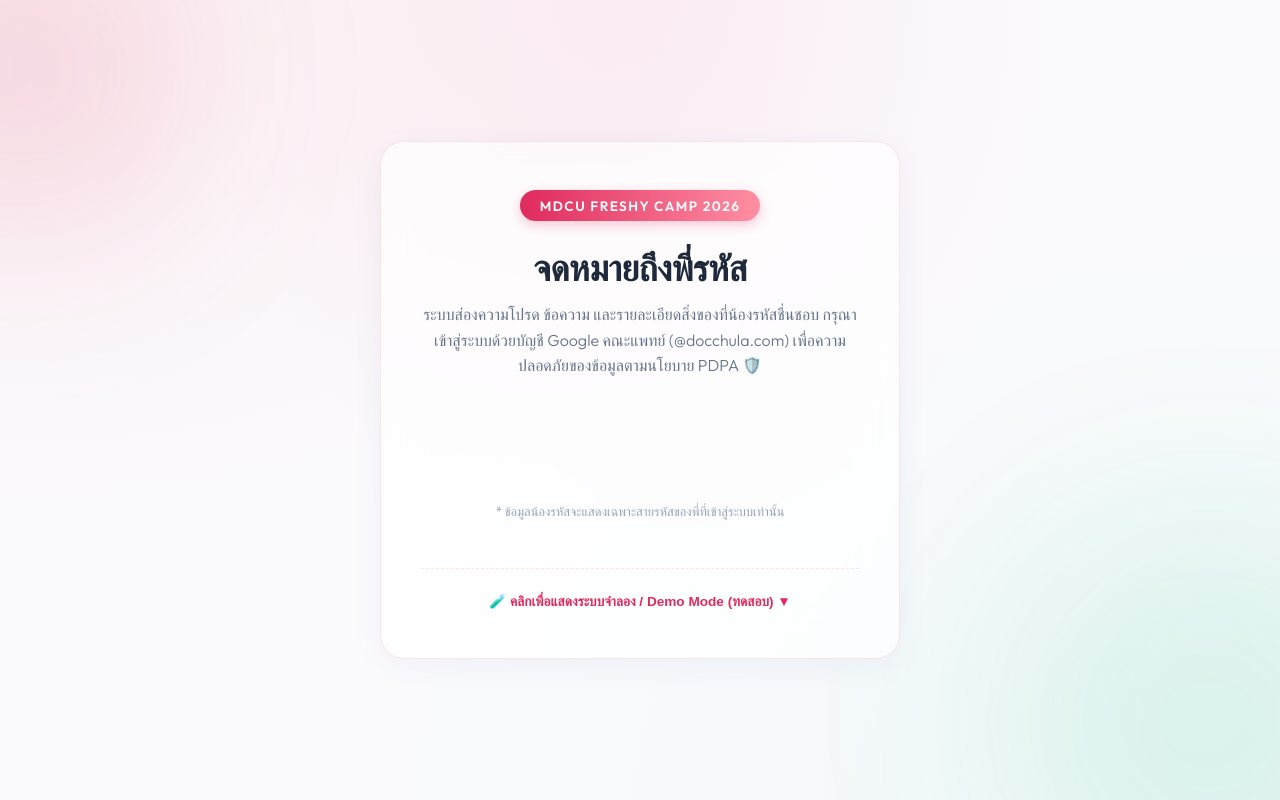
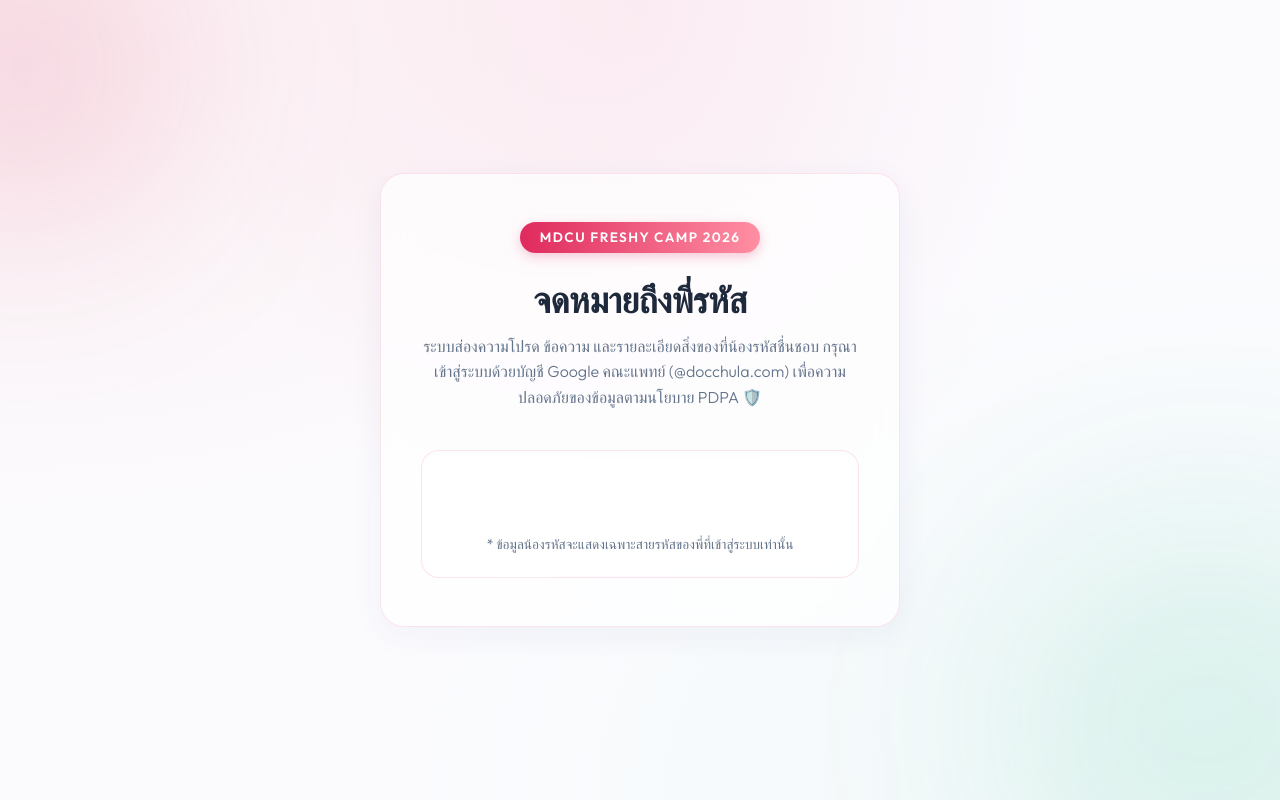
Before and after one commit to pawinner/freshy26-knowyournong82, a React (Vite) app: page / in a window 1280 px wide. Built offline with nearby package versions, Linux system fonts and the light colour scheme; a web font is replaced by a local one.

Commit message:
Enhance Google Sign-in integration with dynamic theming and improve data mapping resilience

```diff
--- a/src/App.tsx
+++ b/src/App.tsx
@@ -99,6 +99,21 @@ function App() {
     const scriptId = "google-gsi-client-script";
     let script = document.getElementById(scriptId) as HTMLScriptElement;
 
+    const mediaQuery = window.matchMedia("(prefers-color-scheme: dark)");
+
+    const renderGoogleButton = () => {
+      const btnContainer = document.getElementById("google-signin-button-container");
+      if (btnContainer && window.google) {
+        const isDarkMode = mediaQuery.matches;
+        window.google.accounts.id.renderButton(btnContainer, {
+          theme: isDarkMode ? "filled_black" : "outline",
+          size: "large",
+          shape: "pill",
+          width: 320
+        });
+      }
+    };
+
     const initGoogleSignIn = () => {
       if (isPlaceholderClientId) {
         console.warn("VITE_GOOGLE_CLIENT_ID not configured in .env file.");
@@ -117,6 +132,7 @@ function App() {
       try {
         window.google.accounts.id.initialize({
           client_id: clientId,
+          hd: "docchula.com", // Restricts Google Account Picker to @docchula.com domain
           callback: (response: any) => {
             const payload = decodeJwt(response.credential);
             if (payload && payload.email) {
@@ -132,18 +148,19 @@ function App() {
           }
         });
 
-        const btnContainer = document.getElementById("google-signin-button-container");
-        if (btnContainer) {
-          window.google.accounts.id.renderButton(btnContainer, {
-            theme: "outline",
-            size: "large",
-            width: 320
-          });
-        }
+        renderGoogleButton();
       } catch (err) {
         console.error("Google SSO initialization error:", err);
       }
     };
+
+    const handleThemeChange = () => {
+      if (window.google && !isPlaceholderClientId) {
+        renderGoogleButton();
+      }
+    };
+
+    mediaQuery.addEventListener("change", handleThemeChange);
 
     if (!script) {
       script = document.createElement("script");
@@ -160,38 +177,11 @@ function App() {
     } else if (window.google) {
       initGoogleSignIn();
     }
+
+    return () => {
+      mediaQuery.removeEventListener("change", handleThemeChange);
+    };
   }, [loggedInUser]);
-
-  // 3. Handle developer mock sign in bypass
-  const handleSignInMock = (email: string) => {
-    setIsLoading(true);
-    setErrorMessage(null);
-
-    const cleanEmail = email.toLowerCase().trim();
-
-    // Verify @docchula.com constraints for simulated logins
-    if (!cleanEmail.endsWith("@docchula.com") && cleanEmail !== "stranger@gmail.com") {
-      setErrorMessage("เข้าสู่ระบบไม่สำเร็จ: บัญชีจำลองต้องเป็น @docchula.com");
-      setIsLoading(false);
-      return;
-    }
-
-    if (cleanEmail === "stranger@gmail.com") {
-      setErrorMessage("เข้าสู่ระบบไม่สำเร็จ: ขออภัยด้วยครับ ระบบอนุญาตเฉพาะอีเมลคณะแพทย์ (@docchula.com) เท่านั้น");
-      setIsLoading(false);
-      return;
-    }
-
-    // Load from local mock data
-    setTimeout(() => {
-      const matches = mockFreshmen.filter(
-        (nong) => nong.pDocchula.toLowerCase().trim() === cleanEmail
-      );
-      setFreshmen(matches);
-      setLoggedInUser({ email: cleanEmail });
-      setIsLoading(false);
-    }, 500);
-  };
 
   const handleSignOut = () => {
     setLoggedInUser(null);
@@ -209,7 +199,6 @@ function App() {
         />
       ) : (
         <LandingPage
-          onSignInMock={handleSignInMock}
           isLoading={isLoading}
           errorMessage={errorMessage}
         />
--- a/src/components/LandingPage.tsx
+++ b/src/components/LandingPage.tsx
@@ -1,27 +1,14 @@
-import React, { useState } from "react";
+import React from "react";
 
 interface LandingPageProps {
-  onSignInMock: (email: string) => void;
   isLoading: boolean;
   errorMessage: string | null;
 }
 
 export const LandingPage: React.FC<LandingPageProps> = ({
-  onSignInMock,
   isLoading,
   errorMessage
 }) => {
-  const [showDemo, setShowDemo] = useState(false);
-
-  // List of test emails matching our spreadsheet mock cases
-  const demoSeniors = [
-    { email: "kanokpitch.tbd@docchula.com", desc: "พี่ฟ้าใส (มีน้องรหัส 1 คน: น้องบัว)" },
-    { email: "korrapat@docchula.com", desc: "พี่กร (มีน้องรหัส 2 คน: น้องวิน, น้องข้าวกล้อง)" },
-    { email: "krittapas2700@docchula.com", desc: "พี่แม็กนั่ม (มีน้องรหัส 1 คน: น้องเจเปน)" },
-    { email: "invalid@docchula.com", desc: "ทดสอบบัญชีไม่มีน้องรหัสในระบบ" },
-    { email: "stranger@gmail.com", desc: "ทดสอบบัญชีทั่วไป (บล็อกอีเมลทั่วไป)" }
-  ];
-
   return (
     <div className="landing-wrapper">
       {/* Decorative background items */}
@@ -49,103 +36,29 @@ export const LandingPage: React.FC<LandingPageProps> = ({
 
         {/* Loading Spinner */}
         {isLoading ? (
-          <div style={{ display: "flex", flexDirection: "column", alignItems: "center", gap: "1rem", margin: "2rem 0" }}>
+          <div key="loading-state" style={{ display: "flex", flexDirection: "column", alignItems: "center", gap: "1rem", margin: "2rem 0" }}>
             <div className="spinner"></div>
             <p style={{ color: "var(--text-secondary)", fontSize: "0.9rem" }}>กำลังดึงข้อมูลน้องรหัส...</p>
           </div>
         ) : (
-          <div style={{ display: "flex", flexDirection: "column", gap: "1.5rem" }}>
+          <div key="signin-state" className="google-signin-container-wrapper">
             {/* Target container where Google Client SDK will inject the official button */}
             <div
               id="google-signin-button-container"
               style={{
                 display: "flex",
                 justifyContent: "center",
-                margin: "0.5rem 0",
+                width: "100%",
                 minHeight: "44px"
               }}
             ></div>
 
             {/* Explanatory text under the official button */}
-            <p style={{ fontSize: "0.8rem", color: "var(--text-light)" }}>
+            <p style={{ fontSize: "0.85rem", color: "var(--text-secondary)", margin: 0, textAlign: "center" }}>
               * ข้อมูลน้องรหัสจะแสดงเฉพาะสายรหัสของพี่ที่เข้าสู่ระบบเท่านั้น
             </p>
           </div>
         )}
-
-        {/* Developer / Testing Bypass Panel */}
-        <div
-          style={{
-            marginTop: "3rem",
-            paddingTop: "1.5rem",
-            borderTop: "1px dashed var(--card-border)",
-            textAlign: "left"
-          }}
-        >
-          <button
-            onClick={() => setShowDemo(!showDemo)}
-            style={{
-              background: "transparent",
-              border: "none",
-              color: "var(--primary)",
-              cursor: "pointer",
-              fontSize: "0.85rem",
-              fontWeight: 600,
-              display: "flex",
-              alignItems: "center",
-              gap: "0.3rem",
-              margin: "0 auto"
-            }}
-          >
-            {showDemo ? "隐藏" : "🧪 คลิกเพื่อแสดงระบบจำลอง / Demo Mode (ทดสอบ)"} {showDemo ? "▲" : "▼"}
-          </button>
-
-          {showDemo && (
-            <div
-              style={{
-                marginTop: "1rem",
-                background: "rgba(100, 116, 139, 0.05)",
-                padding: "1rem",
-                borderRadius: "12px",
-                border: "1px solid var(--card-border)",
-                display: "flex",
-                flexDirection: "column",
-                gap: "0.75rem"
-              }}
-            >
-              <p style={{ fontSize: "0.8rem", fontWeight: 600, color: "var(--text-secondary)" }}>
-                เลือกบัญชีจำลองด้านล่างเพื่อจำลองพฤติกรรมของระบบ:
-              </p>
-
-              <div style={{ display: "flex", flexDirection: "column", gap: "0.5rem" }}>
-                {demoSeniors.map((senior) => (
-                  <button
-                    key={senior.email}
-                    onClick={() => onSignInMock(senior.email)}
-                    style={{
-                      padding: "0.6rem 0.8rem",
-                      borderRadius: "8px",
-                      border: "1px solid var(--card-border)",
-                      background: "var(--card-bg)",
-                      color: "var(--text-primary)",
-                      textAlign: "left",
-                      fontSize: "0.8rem",
-                      cursor: "pointer",
-                      transition: "all 0.2s"
-                    }}
-                    onMouseOver={(e) => (e.currentTarget.style.borderColor = "var(--primary)")}
-                    onMouseOut={(e) => (e.currentTarget.style.borderColor = "var(--card-border)")}
-                  >
-                    <div style={{ fontWeight: 600 }}>{senior.email}</div>
-                    <div style={{ fontSize: "0.75rem", color: "var(--text-secondary)", marginTop: "0.15rem" }}>
-                      {senior.desc}
-                    </div>
-                  </button>
-                ))}
-              </div>
-            </div>
-          )}
-        </div>
       </div>
     </div>
   );
--- a/src/index.css
+++ b/src/index.css
@@ -627,3 +627,32 @@ h1, h2, h3, h4, h5, h6 {
   margin: 0 auto;
   width: 100%;
 }
+
+/* Google Sign-in Container Wrapper styling */
+.google-signin-container-wrapper {
+  background: rgba(255, 255, 255, 0.03);
+  border: 1px solid var(--card-border);
+  border-radius: 18px;
+  padding: 1.5rem 1.25rem;
+  display: flex;
+  flex-direction: column;
+  align-items: center;
+  gap: 1rem;
+  box-shadow: inset 0 1px 1px rgba(255, 255, 255, 0.05);
+  backdrop-filter: blur(10px);
+  -webkit-backdrop-filter: blur(10px);
+  transition: all 0.3s cubic-bezier(0.25, 0.8, 0.25, 1);
+  width: 100%;
+}
+
+@media (prefers-color-scheme: dark) {
+  .google-signin-container-wrapper {
+    background: rgba(15, 23, 42, 0.25);
+  }
+}
+
+.google-signin-container-wrapper:hover {
+  border-color: rgba(223, 42, 93, 0.35);
+  box-shadow: 0 12px 30px var(--primary-glow);
+  transform: translateY(-2px);
+}
```
Also changed, not shown: src/data/mockData.ts (+54 -13 lines).
